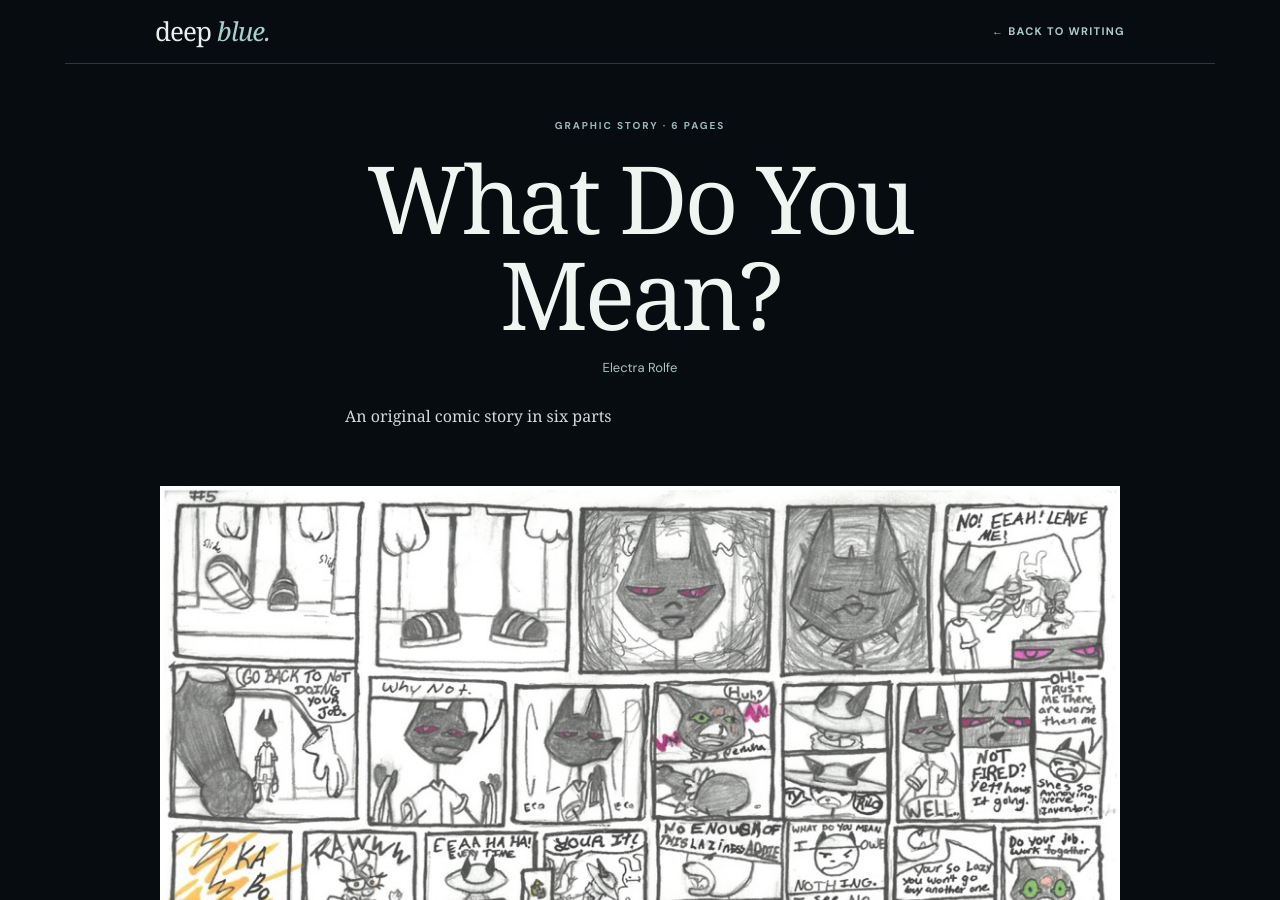
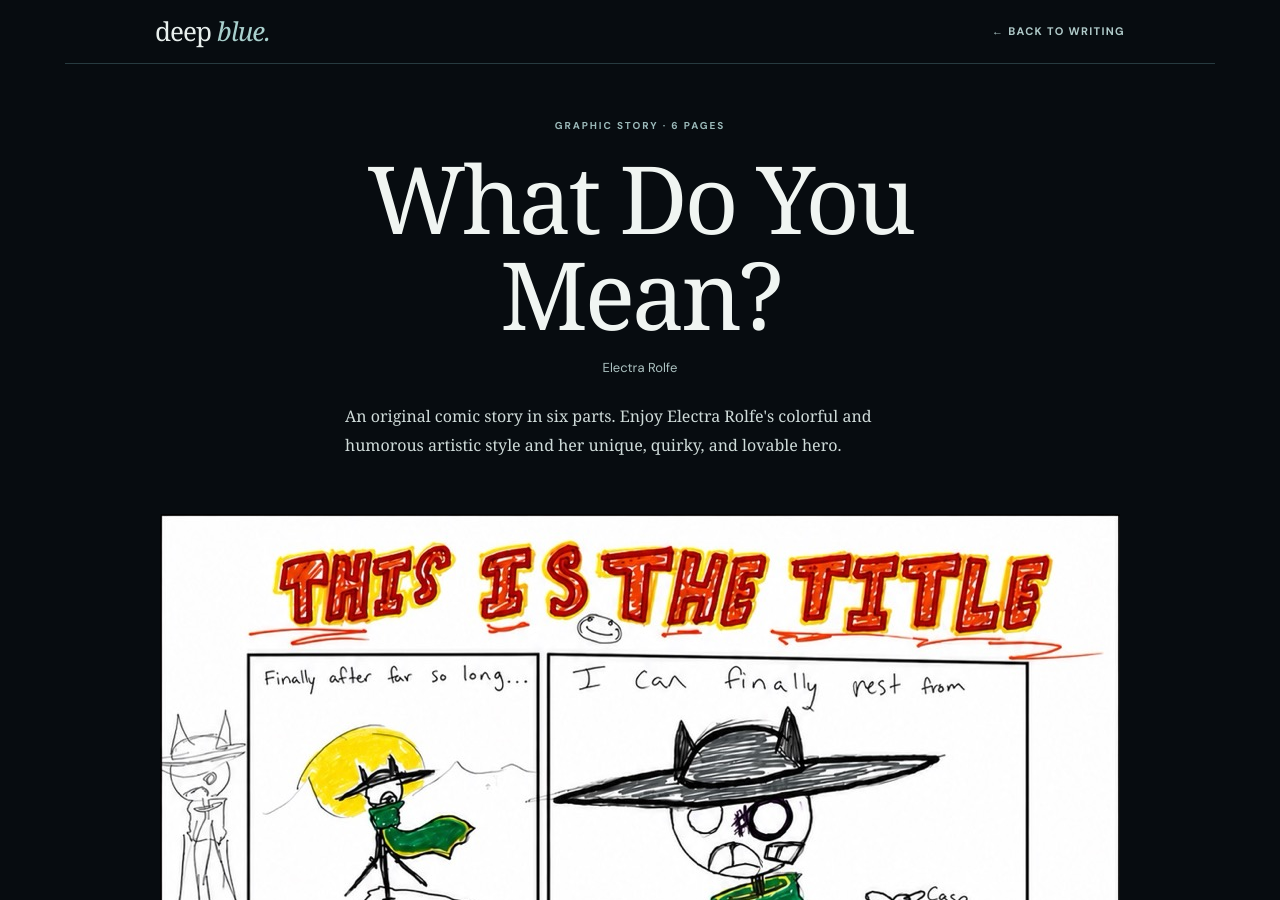
Before and after one commit to egentler/deep-blue, a Jekyll site: the page built from _posts/2026-10-16-what-do-you-mean.md, in a window 1280 px wide and 900 px high. Built offline with Jekyll 4.4.1, drawn with Linux system fonts in a browser that asks for light colours; some web fonts are replaced.

Commit message:
Update _posts/2026-10-16-what-do-you-mean.md (via Pages CMS)

```diff
--- a/_posts/2026-10-16-what-do-you-mean.md
+++ b/_posts/2026-10-16-what-do-you-mean.md
@@ -3,19 +3,20 @@ title: What Do You Mean?
 date: 2026-06-01
 category: Writing
 author: Electra Rolfe
-summary: An original comic story in six parts
-cover: /assets/uploads/episode-5.jpeg
-medium: Episode 5
+summary: An original comic story in six parts. Enjoy Electra Rolfe's colorful
+  and humorous artistic style and her unique, quirky, and lovable hero.
+cover: /assets/uploads/episode-0-1.jpeg
+medium: Episode 0
 series_images:
+  - image: /assets/uploads/episode-1.jpeg
+    caption: Episode 1
+  - image: /assets/uploads/episode-2.jpeg
+    caption: Episode 2
+  - image: /assets/uploads/episode-3.jpeg
+    caption: Episode 3
   - image: /assets/uploads/episode-4.jpeg
     caption: Episode 4
-  - image: /assets/uploads/episode-3.jpeg
-    caption: Episode 3
-  - image: /assets/uploads/episode-2.jpeg
-    caption: Episode 2
-  - image: /assets/uploads/episode-1.jpeg
-    caption: Episode 1
-  - image: /assets/uploads/episode-0.jpeg
-    caption: Episode 0
+  - image: /assets/uploads/episode-5-1.jpeg
+    caption: Episode 5
 sample: false
 ---
```
